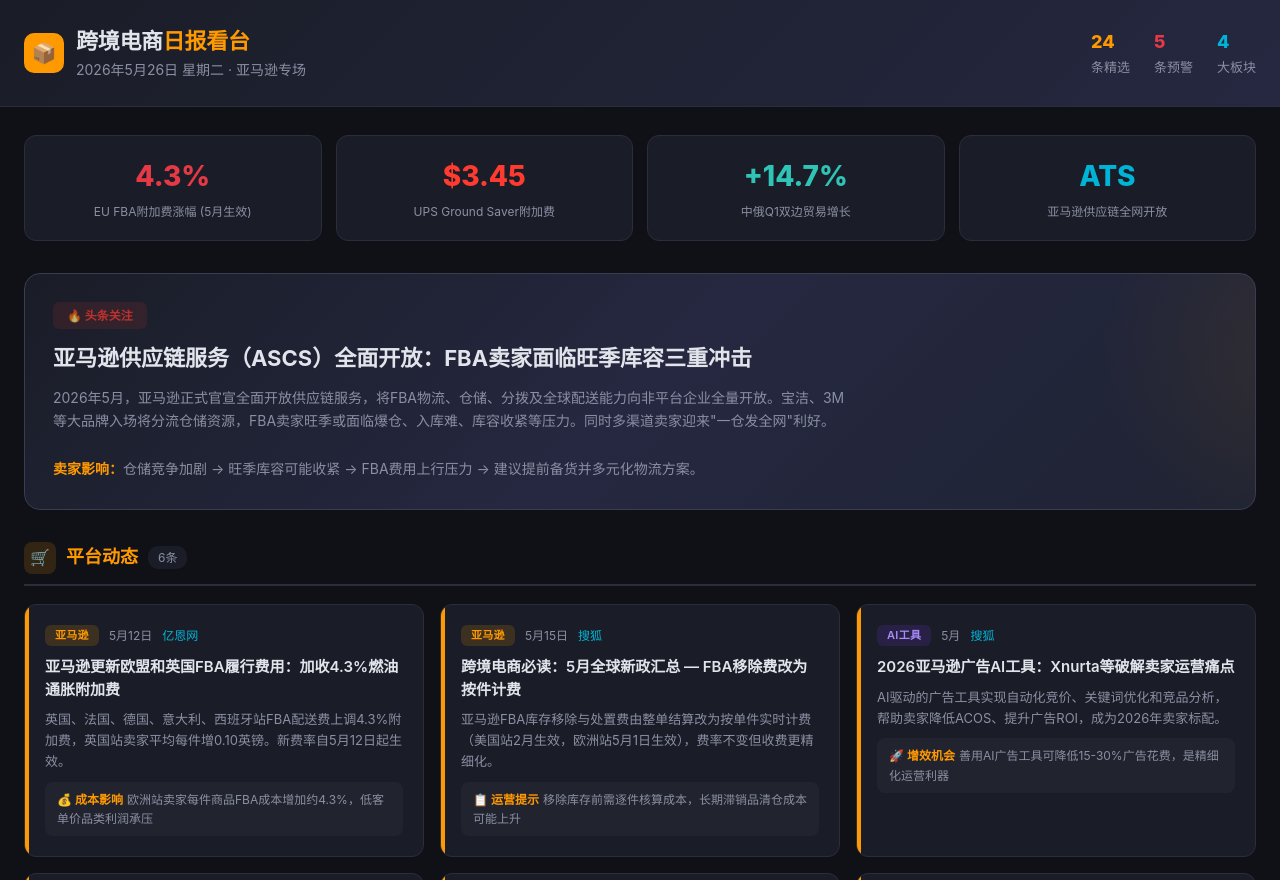
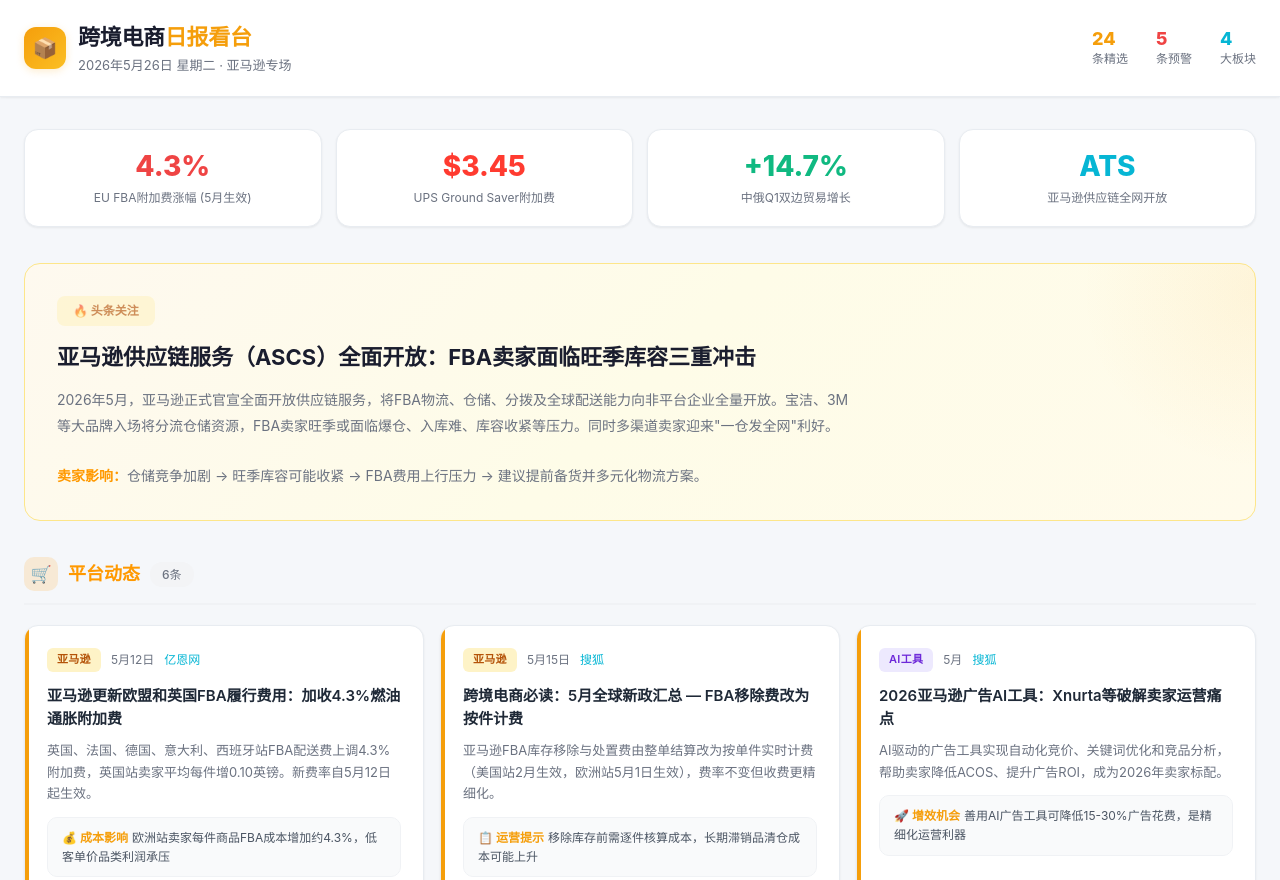
Before and after one commit to Jasonnnchen/cross-border-daily, a plain HTML site: page index.html in a window 1280 px wide. Shown: the top 880 px of the page. Drawn offline with Linux system fonts and the light colour scheme.

Commit message:
style: 更换为清新浅色主题
- 白色卡片 + 浅灰背景
- 柔和阴影与圆角
- 暖色调Hero区域
- 标签色系统一优化

```diff
--- a/index.html
+++ b/index.html
@@ -6,19 +6,23 @@
 <title>跨境电商日报看台 | 2026-05-26</title>
 <style>
   :root {
-    --bg: #0f1117;
-    --card-bg: #1a1d27;
-    --card-hover: #22253a;
-    --border: #2a2d3a;
-    --text: #e1e4ea;
-    --text-secondary: #8b8fa3;
-    --accent-amazon: #ff9900;
-    --accent-logistics: #00b4d8;
-    --accent-compliance: #e63946;
-    --accent-industry: #2ec4b6;
-    --accent-tech: #7c3aed;
-    --tag-bg: rgba(255,153,0,0.12);
-    --tag-text: #ff9900;
+    --bg: #f5f7fa;
+    --card-bg: #ffffff;
+    --card-hover: #fff;
+    --border: #e8ecf1;
+    --border-light: #f0f2f5;
+    --text: #1a1d2e;
+    --text-secondary: #6b7280;
+    --text-muted: #9ca3af;
+    --accent-amazon: #f59e0b;
+    --accent-logistics: #06b6d4;
+    --accent-compliance: #ef4444;
+    --accent-industry: #10b981;
+    --accent-tech: #8b5cf6;
+    --shadow-sm: 0 1px 3px rgba(0,0,0,0.04), 0 1px 2px rgba(0,0,0,0.03);
+    --shadow-md: 0 4px 16px rgba(0,0,0,0.06), 0 2px 4px rgba(0,0,0,0.04);
+    --shadow-lg: 0 12px 32px rgba(0,0,0,0.08);
+    --shadow-xl: 0 20px 48px rgba(0,0,0,0.1);
   }
 
   * { margin: 0; padding: 0; box-sizing: border-box; }
@@ -29,17 +33,19 @@
     color: var(--text);
     line-height: 1.6;
     min-height: 100vh;
+    -webkit-font-smoothing: antialiased;
   }
 
   /* Header */
   .header {
-    background: linear-gradient(135deg, #1a1d27 0%, #252840 100%);
+    background: #ffffff;
     border-bottom: 1px solid var(--border);
-    padding: 24px 0;
+    padding: 20px 0;
     position: sticky;
     top: 0;
     z-index: 100;
     backdrop-filter: blur(20px);
+    box-shadow: var(--shadow-sm);
   }
 
   .header-inner {
@@ -60,38 +66,40 @@
   }
 
   .header-logo {
-    width: 40px;
-    height: 40px;
-    background: var(--accent-amazon);
-    border-radius: 10px;
+    width: 42px;
+    height: 42px;
+    background: linear-gradient(135deg, #f59e0b, #fbbf24);
+    border-radius: 12px;
     display: flex;
     align-items: center;
     justify-content: center;
     font-size: 20px;
+    box-shadow: 0 2px 8px rgba(245,158,11,0.2);
   }
 
   .header h1 {
     font-size: 22px;
     font-weight: 700;
     letter-spacing: -0.3px;
+    color: #1a1d2e;
   }
 
-  .header h1 span { color: var(--accent-amazon); }
+  .header h1 span { color: #f59e0b; }
 
   .header-date {
-    font-size: 14px;
+    font-size: 13px;
     color: var(--text-secondary);
   }
 
   .header-stats {
     display: flex;
-    gap: 24px;
-    font-size: 13px;
+    gap: 28px;
+    font-size: 12px;
     color: var(--text-secondary);
   }
 
   .header-stats strong {
-    color: var(--accent-amazon);
+    color: #f59e0b;
     font-size: 18px;
     display: block;
   }
@@ -100,44 +108,46 @@
   .container {
     max-width: 1320px;
     margin: 0 auto;
-    padding: 28px 24px;
+    padding: 32px 24px;
   }
 
   /* Category Section */
   .section {
-    margin-bottom: 36px;
+    margin-bottom: 40px;
   }
 
   .section-header {
     display: flex;
     align-items: center;
     gap: 10px;
-    margin-bottom: 18px;
-    padding-bottom: 10px;
-    border-bottom: 2px solid var(--border);
+    margin-bottom: 20px;
+    padding-bottom: 12px;
+    border-bottom: 2px solid var(--border-light);
   }
 
   .section-icon {
-    width: 32px;
-    height: 32px;
-    border-radius: 8px;
+    width: 34px;
+    height: 34px;
+    border-radius: 10px;
     display: flex;
     align-items: center;
     justify-content: center;
-    font-size: 16px;
+    font-size: 17px;
   }
 
   .section-title {
     font-size: 18px;
     font-weight: 700;
+    color: #1a1d2e;
   }
 
   .section-count {
     font-size: 12px;
     color: var(--text-secondary);
-    background: var(--card-bg);
-    padding: 2px 10px;
-    border-radius: 10px;
+    background: #f3f4f6;
+    padding: 3px 12px;
+    border-radius: 12px;
+    font-weight: 500;
   }
 
   /* Grid */
@@ -151,15 +161,16 @@
   .news-card {
     background: var(--card-bg);
     border: 1px solid var(--border);
-    border-radius: 12px;
-    padding: 20px;
-    transition: all 0.2s ease;
+    border-radius: 14px;
+    padding: 22px;
+    transition: all 0.25s cubic-bezier(0.4, 0, 0.2, 1);
     cursor: pointer;
     text-decoration: none;
     color: inherit;
     display: block;
     position: relative;
     overflow: hidden;
+    box-shadow: var(--shadow-sm);
   }
 
   .news-card::before {
@@ -169,56 +180,56 @@
     left: 0;
     width: 4px;
     height: 100%;
-    border-radius: 12px 0 0 12px;
+    border-radius: 14px 0 0 14px;
   }
 
   .news-card:hover {
-    background: var(--card-hover);
-    border-color: #3a3d50;
-    transform: translateY(-1px);
-    box-shadow: 0 8px 24px rgba(0,0,0,0.3);
+    border-color: #d1d5db;
+    transform: translateY(-2px);
+    box-shadow: var(--shadow-lg);
   }
 
-  .card-platform::before { background: var(--accent-amazon); }
-  .card-logistics::before { background: var(--accent-logistics); }
-  .card-compliance::before { background: var(--accent-compliance); }
-  .card-industry::before { background: var(--accent-industry); }
-  .card-tech::before { background: var(--accent-tech); }
+  .card-platform::before { background: #f59e0b; }
+  .card-logistics::before { background: #06b6d4; }
+  .card-compliance::before { background: #ef4444; }
+  .card-industry::before { background: #10b981; }
+  .card-tech::before { background: #8b5cf6; }
 
   .card-meta {
     display: flex;
     align-items: center;
     gap: 10px;
-    margin-bottom: 10px;
+    margin-bottom: 12px;
     font-size: 12px;
     color: var(--text-secondary);
   }
 
   .card-tag {
-    padding: 2px 10px;
+    padding: 3px 10px;
     border-radius: 6px;
     font-size: 11px;
     font-weight: 600;
     letter-spacing: 0.3px;
   }
 
-  .tag-platform { background: rgba(255,153,0,0.15); color: #ff9900; }
-  .tag-logistics { background: rgba(0,180,216,0.15); color: #00b4d8; }
-  .tag-compliance { background: rgba(230,57,70,0.15); color: #e63946; }
-  .tag-industry { background: rgba(46,196,182,0.15); color: #2ec4b6; }
-  .tag-tech { background: rgba(124,58,237,0.15); color: #a78bfa; }
-  .tag-hot { background: rgba(255,59,48,0.15); color: #ff3b30; animation: pulse 2s infinite; }
+  .tag-platform { background: #fef3c7; color: #b45309; }
+  .tag-logistics { background: #cffafe; color: #0e7490; }
+  .tag-compliance { background: #fee2e2; color: #b91c1c; }
+  .tag-industry { background: #d1fae5; color: #047857; }
+  .tag-tech { background: #ede9fe; color: #6d28d9; }
+  .tag-hot { background: #fce7f3; color: #be185d; animation: pulse 2s infinite; }
 
   @keyframes pulse {
     0%, 100% { opacity: 1; }
-    50% { opacity: 0.7; }
+    50% { opacity: 0.65; }
   }
 
   .card-title {
     font-size: 15px;
     font-weight: 600;
-    margin-bottom: 8px;
-    line-height: 1.5;
+    margin-bottom: 10px;
+    line-height: 1.55;
+    color: #1f2937;
     display: -webkit-box;
     -webkit-line-clamp: 2;
     -webkit-box-orient: vertical;
@@ -228,7 +239,7 @@
   .card-summary {
     font-size: 13px;
     color: var(--text-secondary);
-    line-height: 1.6;
+    line-height: 1.65;
     display: -webkit-box;
     -webkit-line-clamp: 3;
     -webkit-box-orient: vertical;
@@ -236,31 +247,32 @@
   }
 
   .card-impact {
-    margin-top: 10px;
-    padding: 8px 12px;
-    background: rgba(255,255,255,0.03);
-    border-radius: 8px;
+    margin-top: 12px;
+    padding: 10px 14px;
+    background: #f9fafb;
+    border-radius: 10px;
+    border: 1px solid var(--border-light);
     font-size: 12px;
-    color: var(--text-secondary);
+    color: #4b5563;
   }
 
   .card-impact .impact-label {
     font-weight: 600;
-    color: #ff9900;
+    color: #f59e0b;
     margin-right: 4px;
   }
 
   .card-source {
-    color: var(--accent-logistics);
+    color: #06b6d4;
   }
 
   /* Top Story Hero */
   .hero {
-    background: linear-gradient(135deg, #1a1d27 0%, #252840 50%, #1f2333 100%);
-    border: 1px solid #3a3d50;
+    background: linear-gradient(135deg, #fef9ef 0%, #fefce8 50%, #fffbeb 100%);
+    border: 1px solid #fde68a;
     border-radius: 16px;
-    padding: 28px;
-    margin-bottom: 32px;
+    padding: 32px;
+    margin-bottom: 36px;
     position: relative;
     overflow: hidden;
   }
@@ -268,39 +280,41 @@
   .hero::after {
     content: '';
     position: absolute;
-    top: -50%;
-    right: -20%;
-    width: 400px;
-    height: 400px;
-    background: radial-gradient(circle, rgba(255,153,0,0.08) 0%, transparent 70%);
+    top: -60%;
+    right: -15%;
+    width: 360px;
+    height: 360px;
+    background: radial-gradient(circle, rgba(245,158,11,0.08) 0%, transparent 70%);
     pointer-events: none;
+    border-radius: 50%;
   }
 
   .hero-badge {
     display: inline-block;
-    padding: 4px 14px;
-    background: rgba(255,59,48,0.15);
-    color: #ff3b30;
-    border-radius: 6px;
+    padding: 5px 16px;
+    background: #fef3c7;
+    color: #b45309;
+    border-radius: 8px;
     font-size: 12px;
     font-weight: 700;
-    margin-bottom: 14px;
+    margin-bottom: 16px;
     animation: pulse 2s infinite;
   }
 
   .hero h2 {
     font-size: 22px;
     font-weight: 700;
-    margin-bottom: 12px;
-    line-height: 1.4;
+    margin-bottom: 14px;
+    line-height: 1.45;
     position: relative;
     z-index: 1;
+    color: #1a1d2e;
   }
 
   .hero p {
     font-size: 14px;
-    color: var(--text-secondary);
-    line-height: 1.7;
+    color: #6b7280;
+    line-height: 1.8;
     max-width: 800px;
     position: relative;
     z-index: 1;
@@ -311,41 +325,53 @@
     display: grid;
     grid-template-columns: repeat(auto-fit, minmax(200px, 1fr));
     gap: 14px;
-    margin-bottom: 32px;
+    margin-bottom: 36px;
   }
 
   .metric-card {
-    background: var(--card-bg);
+    background: #ffffff;
     border: 1px solid var(--border);
-    border-radius: 12px;
-    padding: 18px;
+    border-radius: 14px;
+    padding: 20px 18px;
     text-align: center;
+    box-shadow: var(--shadow-sm);
+    transition: box-shadow 0.2s;
+  }
+
+  .metric-card:hover {
+    box-shadow: var(--shadow-md);
   }
 
   .metric-value {
     font-size: 28px;
     font-weight: 800;
-    color: var(--accent-amazon);
+    color: #f59e0b;
+    line-height: 1.2;
   }
 
-  .metric-value.red { color: #e63946; }
-  .metric-value.green { color: #2ec4b6; }
-  .metric-value.blue { color: #00b4d8; }
+  .metric-value.red { color: #ef4444; }
+  .metric-value.green { color: #10b981; }
+  .metric-value.blue { color: #06b6d4; }
 
   .metric-label {
     font-size: 12px;
     color: var(--text-secondary);
-    margin-top: 4px;
+    margin-top: 6px;
+    line-height: 1.4;
   }
 
   /* Footer */
   .footer {
     text-align: center;
     padding: 32px 24px;
-    color: var(--text-secondary);
+    color: var(--text-muted);
     font-size: 12px;
-    border-top: 1px solid var(--border);
-    margin-top: 40px;
+    border-top: 1px solid var(--border-light);
+    margin-top: 48px;
+  }
+
+  .footer p + p {
+    margin-top: 4px;
   }
 
   /* Responsive */
@@ -360,12 +386,19 @@
     .metrics-bar {
       grid-template-columns: repeat(2, 1fr);
     }
+    .hero {
+      padding: 24px 20px;
+    }
+    .hero h2 {
+      font-size: 18px;
+    }
   }
 
   /* Scrollbar */
   ::-webkit-scrollbar { width: 6px; }
-  ::-webkit-scrollbar-track { background: var(--bg); }
-  ::-webkit-scrollbar-thumb { background: var(--border); border-radius: 3px; }
+  ::-webkit-scrollbar-track { background: #f3f4f6; }
+  ::-webkit-scrollbar-thumb { background: #d1d5db; border-radius: 3px; }
+  ::-webkit-scrollbar-thumb:hover { background: #9ca3af; }
 </style>
 </head>
 <body>
```
Also changed, not shown: daily-report/index.html (+133 -100 lines).
